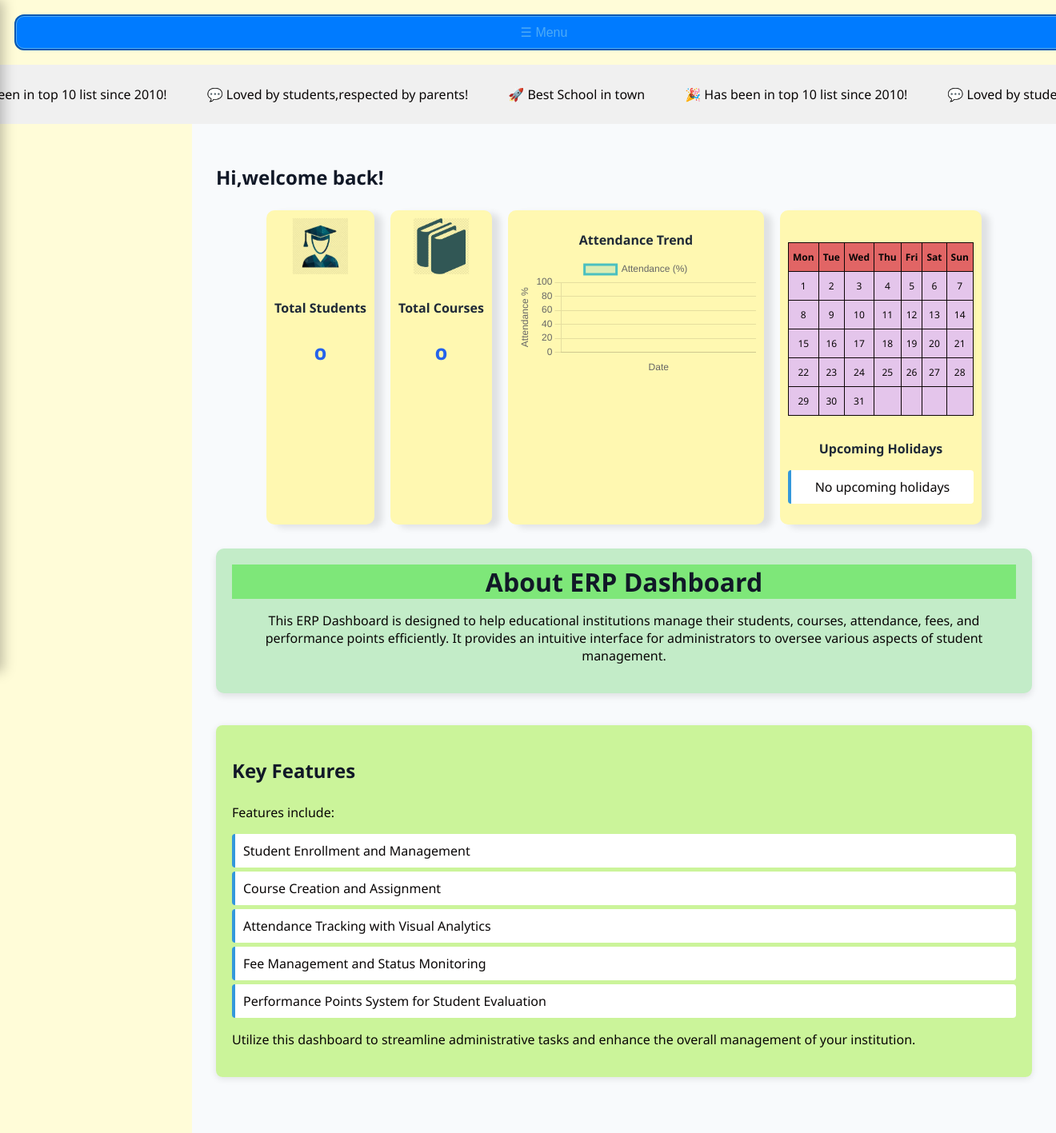
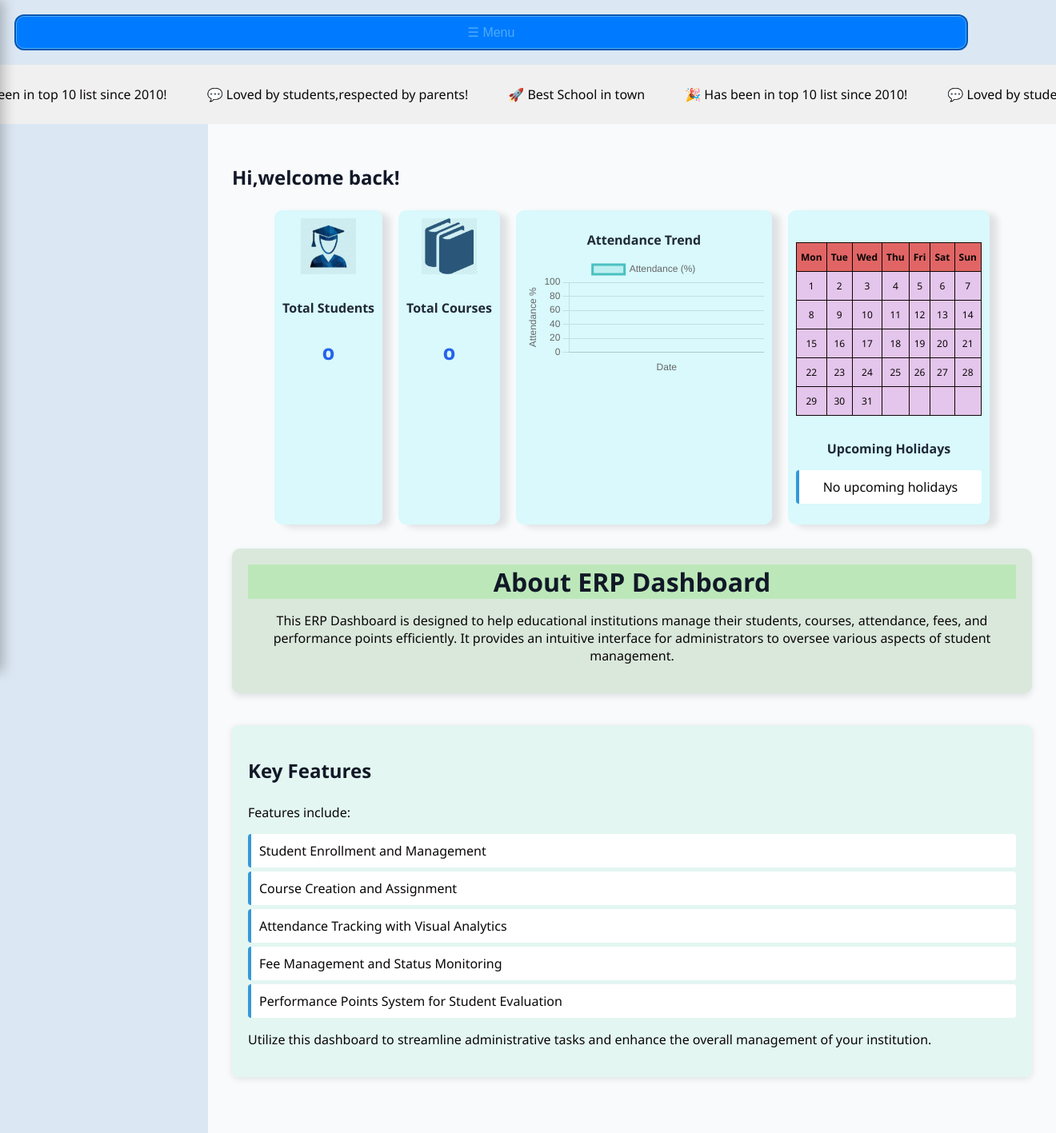
Before and after one commit to harshawilson1/student_management, a Flask app: page /dashboard in a window 1320 px wide; the page is wider, and only the part inside the window is pictured. Shown: that part at 80% size. Run offline with Flask 2, Linux system fonts and the light colour scheme; the visitor is signed in with stand-in values (Sample User, id 1); data that the repository does not hold is empty.

Commit message:
style.css

```diff
--- a/static/css/style.css
+++ b/static/css/style.css
@@ -117,7 +117,7 @@
 
     /* Submit button */
     button {
-        width: 100%;
+        width: 90%;
         padding: 10px;
         background: #007BFF;
         color: white;
@@ -157,7 +157,7 @@
 body.dashboard-body {
   margin: 0;
   font-family: "Segoe UI", Arial, sans-serif;
-  background-color: #fffcd8;
+
   color: #090606;
 }
 
@@ -230,8 +230,8 @@
   border: 1px solid #4dabf7;
   color: #4dabf7;
   border-radius: 10px;
-  margin: 20px;
-  padding:10px;
+  margin:20px;
+
 
 }
 
@@ -266,7 +266,7 @@
   padding-top: 20px;
 }
 div.card.card-students,div.card.card-courses,div.card.card-attendance,div.card.card-fees,div.card.card-calender,div.card.card-holidays {
-    background-color: #fff8b1;
+    background-color: #d9f9fc;
     border-radius: 10px;
     padding: 10px;
     box-shadow:10px 4px 8px rgba(2, 9, 9, 0.1);
@@ -274,7 +274,7 @@
     transition: background 0.5s ease;
 }
 div.card.card-students:hover,div.card.card-courses:hover,div.card.card-attendance:hover,div.card.card-fees:hover,div.card.card-calender:hover,div.card.card-holidays:hover{
-    background-color: rgb(255, 246, 137);
+    background-color: rgb(179, 231, 208);
     box-shadow:10px 6px 12px rgba(2, 9, 9, 0.2);
 }
 div.dashboard-cards{
@@ -300,10 +300,10 @@
     text-align: center;
     margin:0px;
     width:100%;
-    background-color: #7ee779;
+    background-color: #bce8b9;
 }
 div.about-section{
-    background-color: #c3ecc8;
+    background-color: #dae8dc;
     padding-top: none;
     padding: 20px;
     border-radius: 10px;
@@ -529,7 +529,7 @@
 
 /* Dashboard content */
 .dashboard-container {
-    margin-left: 240px; /* default space for sidebar */
+ /* default space for sidebar */
     padding: 30px;
     transition: margin-left 0.3s ease;
 }
@@ -605,7 +605,7 @@
 /* ================= ABOUT & FEATURES ================= */
 .about-section, .features-section {
     margin: 40px 0;
-    background-color: #c7f48fe6;
+    background-color: #e1f7f0e6;
     padding: 20px;
     border-radius: 8px;
     box-shadow: 0 2px 8px rgba(0,0,0,0.1);
```
